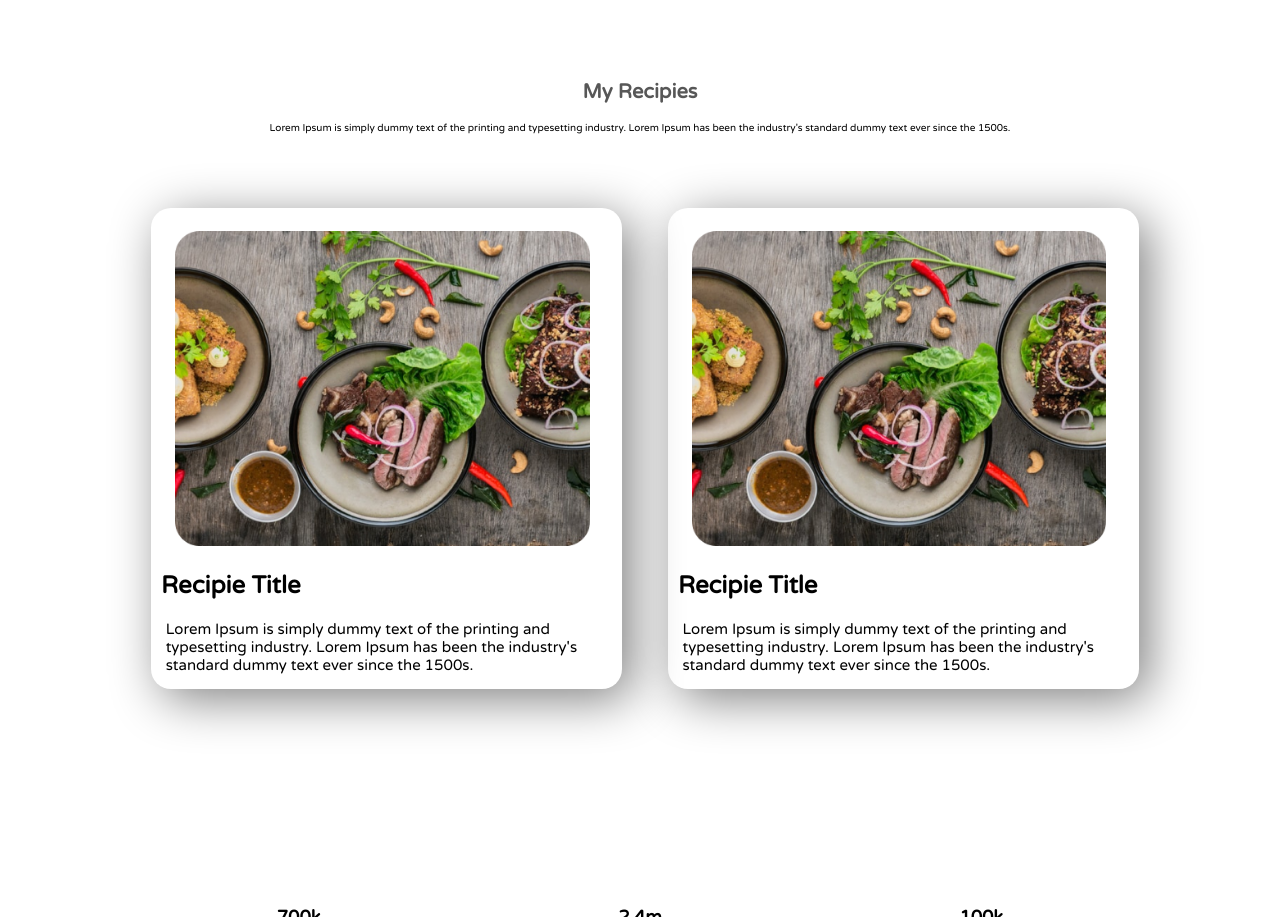
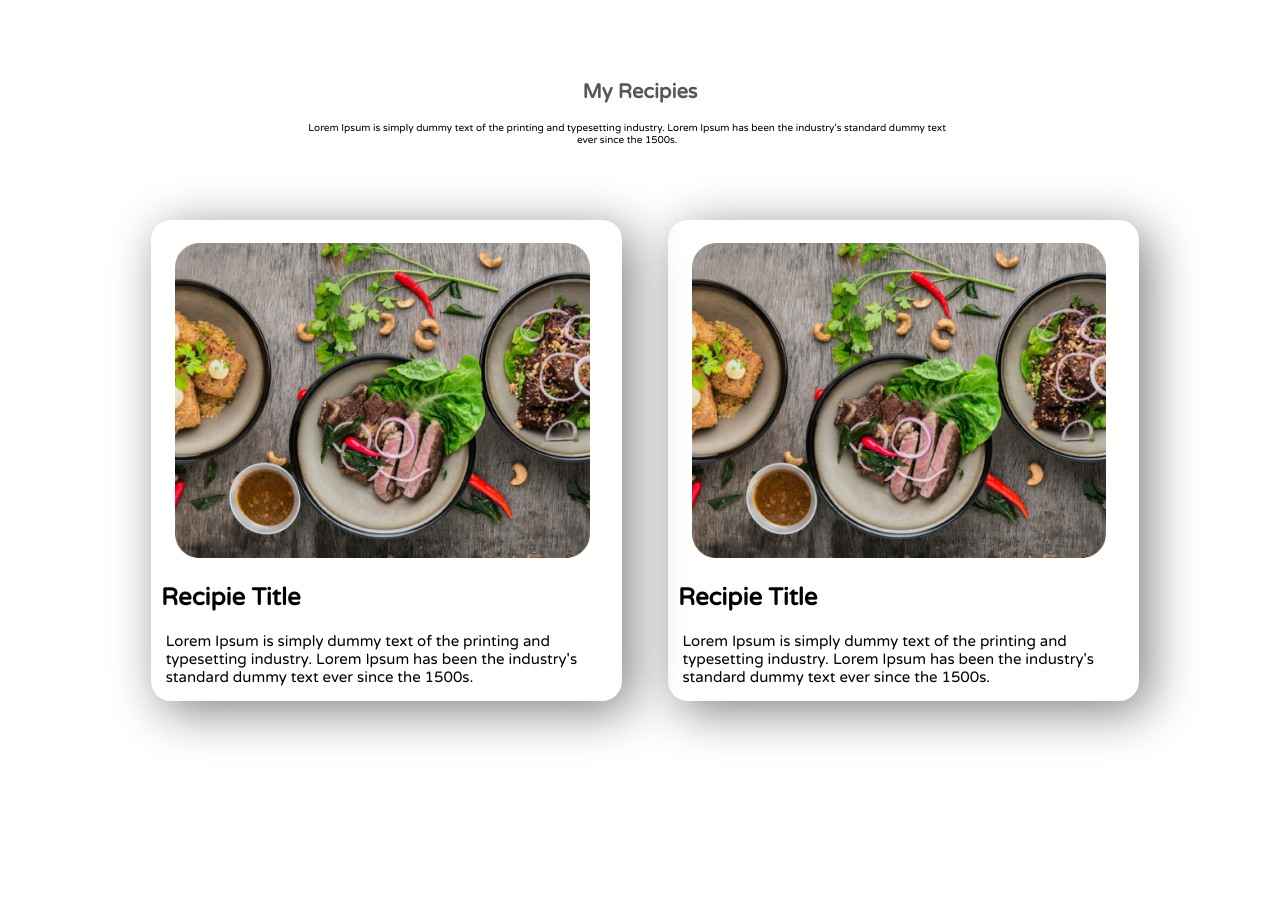
Before and after one commit to arafatrahat94/eat-healthy, a plain HTML site: page index.html in a window 1280 px wide. Shown: the part 1076-1993 px from the top of the page. Drawn offline with Linux system fonts and the light colour scheme.

Commit message:
new changes

```diff
--- a/style.css
+++ b/style.css
@@ -68,6 +68,8 @@ section{
     font-size: 10px;
     padding: 5px;
     padding-bottom: 5%;
+    width: 50%;
+    padding-left: 24%;
 }
 .p{
     padding-bottom: 10%;
```
